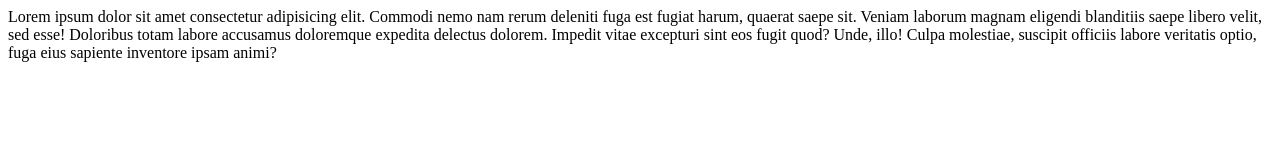
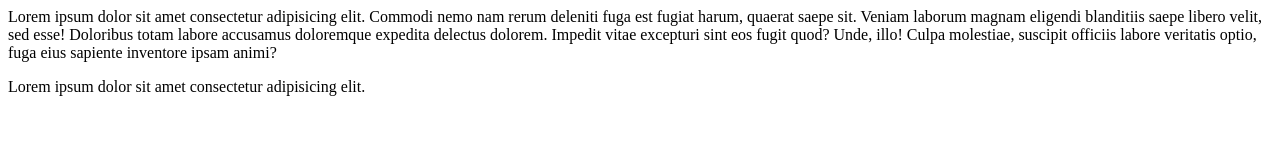
Before and after one commit to Parth529-PS/localrepo, a plain HTML site: page index.html in a window 1280 px wide. Drawn offline with Linux system fonts and the light colour scheme.

Commit message:
new update paragraph

```diff
--- a/index.html
+++ b/index.html
@@ -2,3 +2,6 @@
     Lorem ipsum dolor sit amet consectetur adipisicing elit. Commodi nemo nam rerum deleniti fuga est fugiat harum, quaerat saepe sit. Veniam laborum magnam eligendi blanditiis saepe libero velit, sed esse!
     Doloribus totam labore accusamus doloremque expedita delectus dolorem. Impedit vitae excepturi sint eos fugit quod? Unde, illo! Culpa molestiae, suscipit officiis labore veritatis optio, fuga eius sapiente inventore ipsam animi?
 </P>
+<P>
+    Lorem ipsum dolor sit amet consectetur adipisicing elit.
+</P>
```
